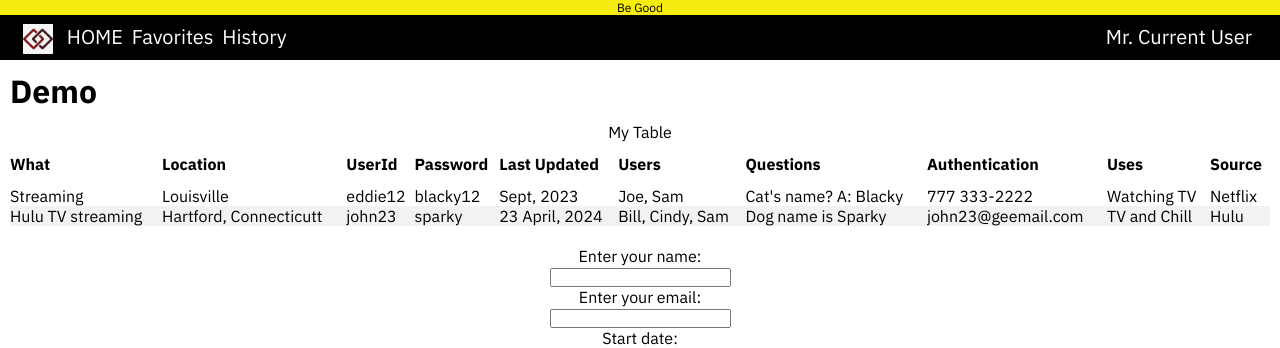
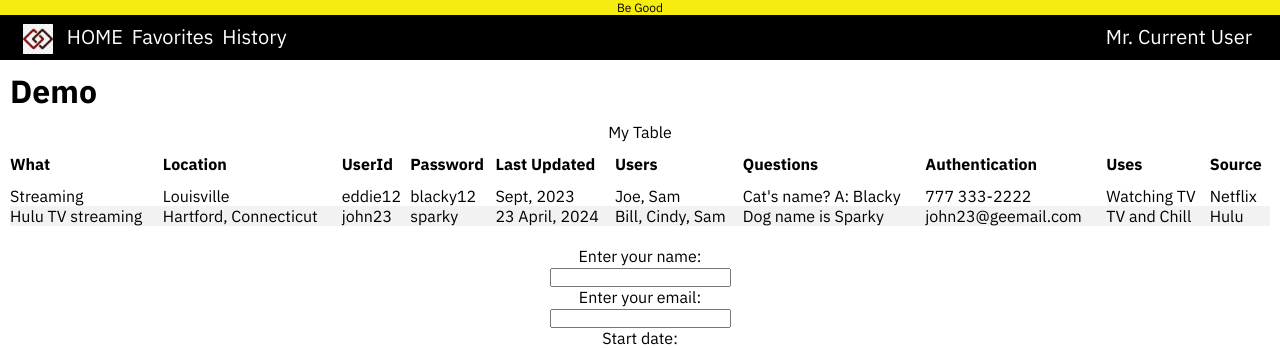
Before and after one commit to gothamgo/demo, a Jekyll site: the page built from index.html, in a window 1280 px wide and 900 px high. Shown: the top 348 px of the window. Built offline with Jekyll 4.4.1, drawn with Linux system fonts in a browser that asks for light colours.

Commit message:
Update table.html

```diff
--- a/_includes/table.html
+++ b/_includes/table.html
@@ -75,7 +75,7 @@
     </tr>
     <tr>
       <td>Hulu TV streaming</td>
-      <td>Hartford, Connecticutt</td>
+      <td>Hartford, Connecticut</td>
       <td>john23</td>
       <td>sparky</td>
       <td>23	April, 2024</td>
```
